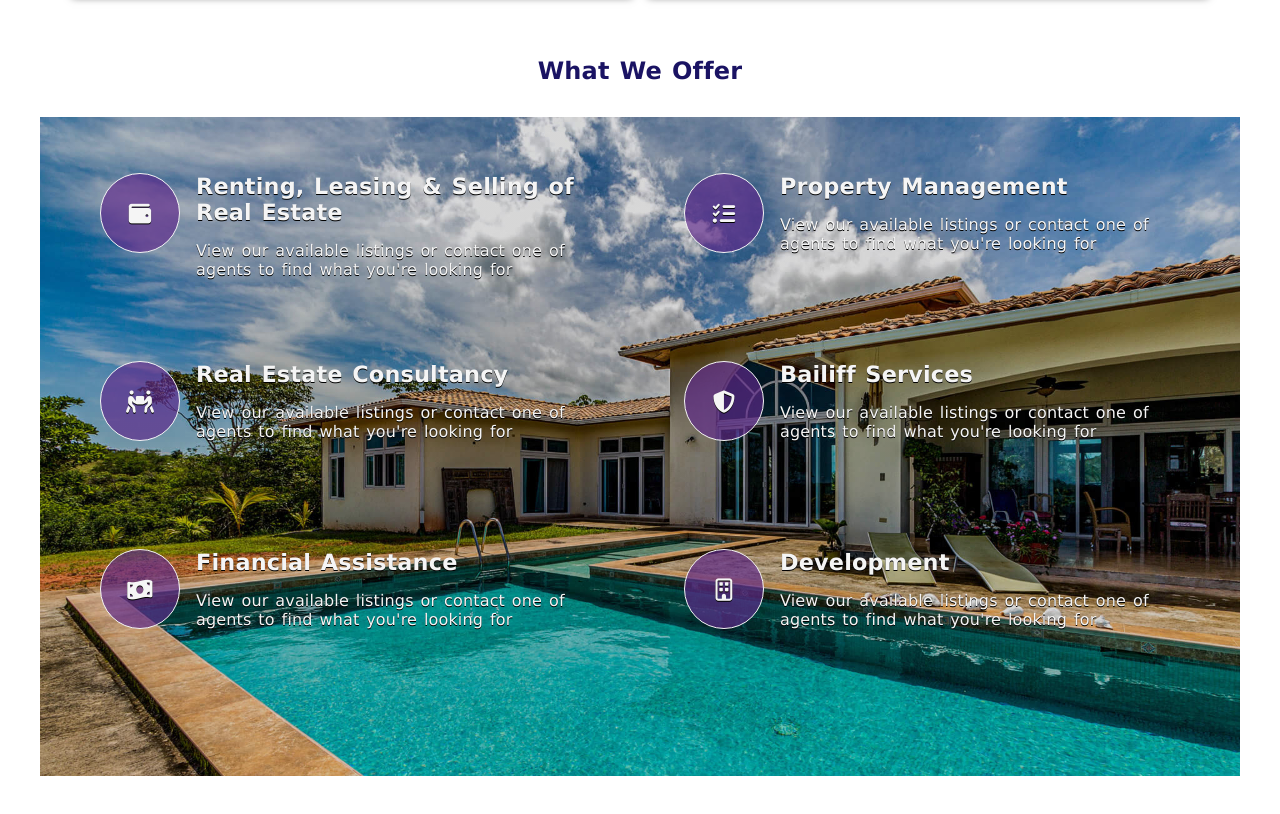
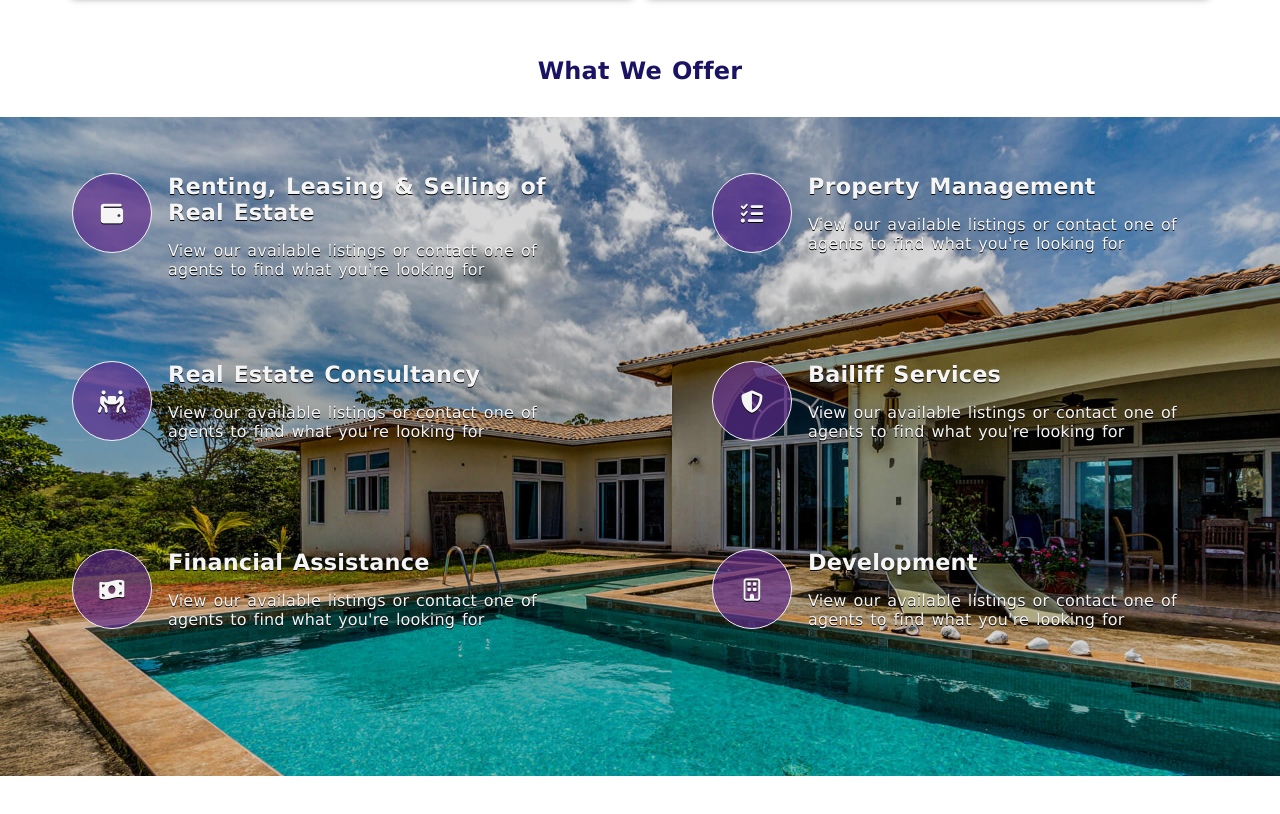
Before and after one commit to DNoel26/Presidential-Realtors, a plain HTML site: page index.html in a window 1280 px wide. Shown: the part 1546-2360 px from the top of the page. Drawn offline with Linux system fonts and the light colour scheme.

Commit message:
commit 2.1

```diff
--- a/index.html
+++ b/index.html
@@ -188,7 +188,7 @@
             <div>
                 <h2>What We Offer</h2>
             </div>
-            <div class="container full_width_banner"> <!--https://www.facebook.com/Security-and-Franchise-Employees-Credit-Union-110684430669609-->
+            <div class="full_width_banner"> <!--https://www.facebook.com/Security-and-Franchise-Employees-Credit-Union-110684430669609-->
                 <div>
                     <div class="banner_container">
                         <div>
```
